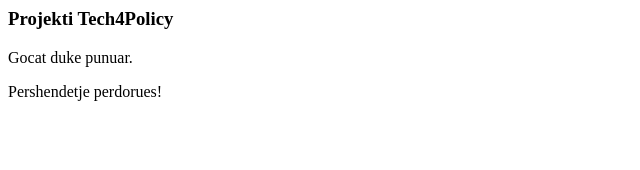
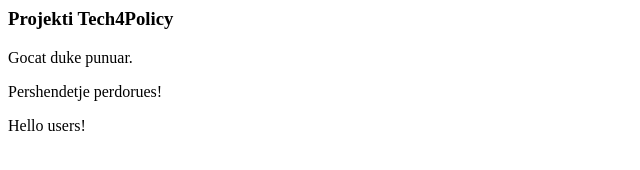
Before and after one commit to Ylli/Java5, a plain HTML site: page index.html in a window 1280 px wide. Shown: the full height of the page, 0-640 px from the left. Drawn offline with Linux system fonts and the light colour scheme.

Commit message:
Update index.html

```diff
--- a/index.html
+++ b/index.html
@@ -6,5 +6,6 @@
     <h3>Projekti Tech4Policy</h3>
     <p>Gocat duke punuar.</p>
 	<p>Pershendetje perdorues!</p>
+	<p>Hello users!</p>
   </body>
 </html>
```
